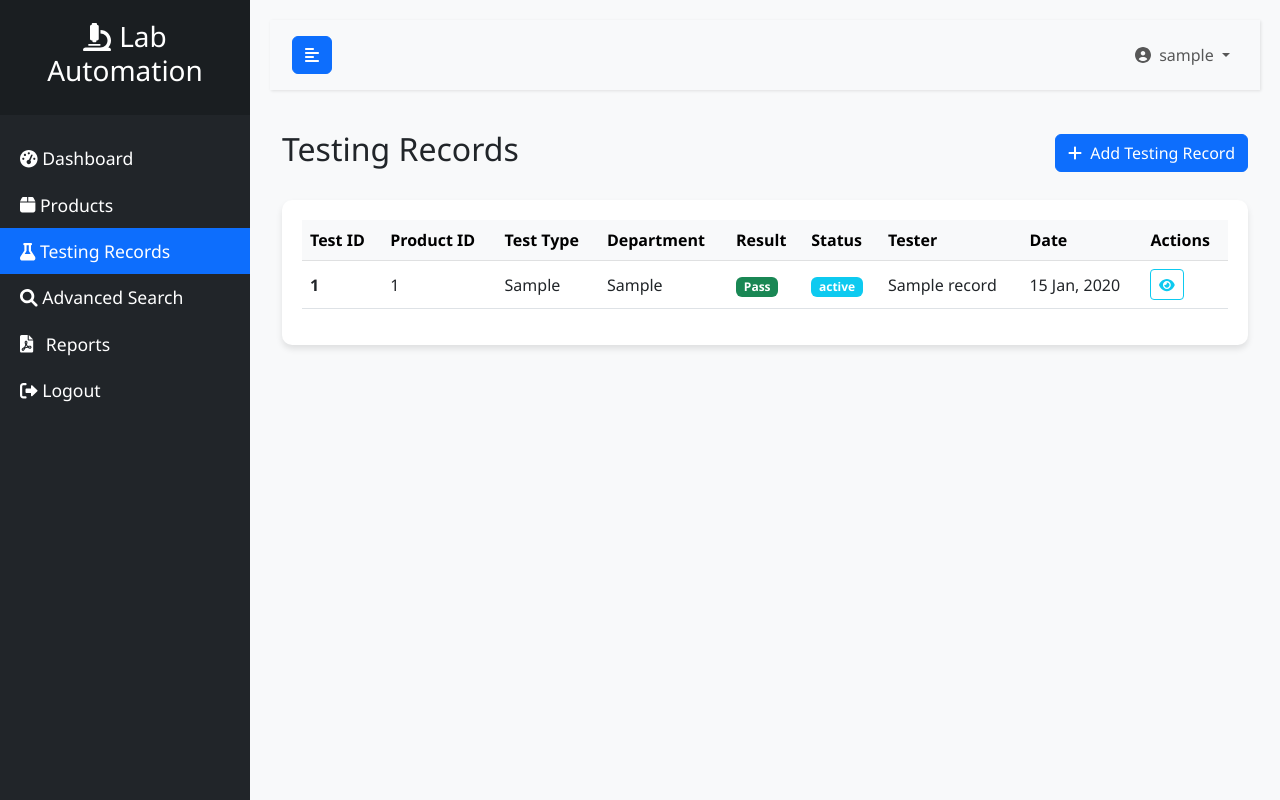
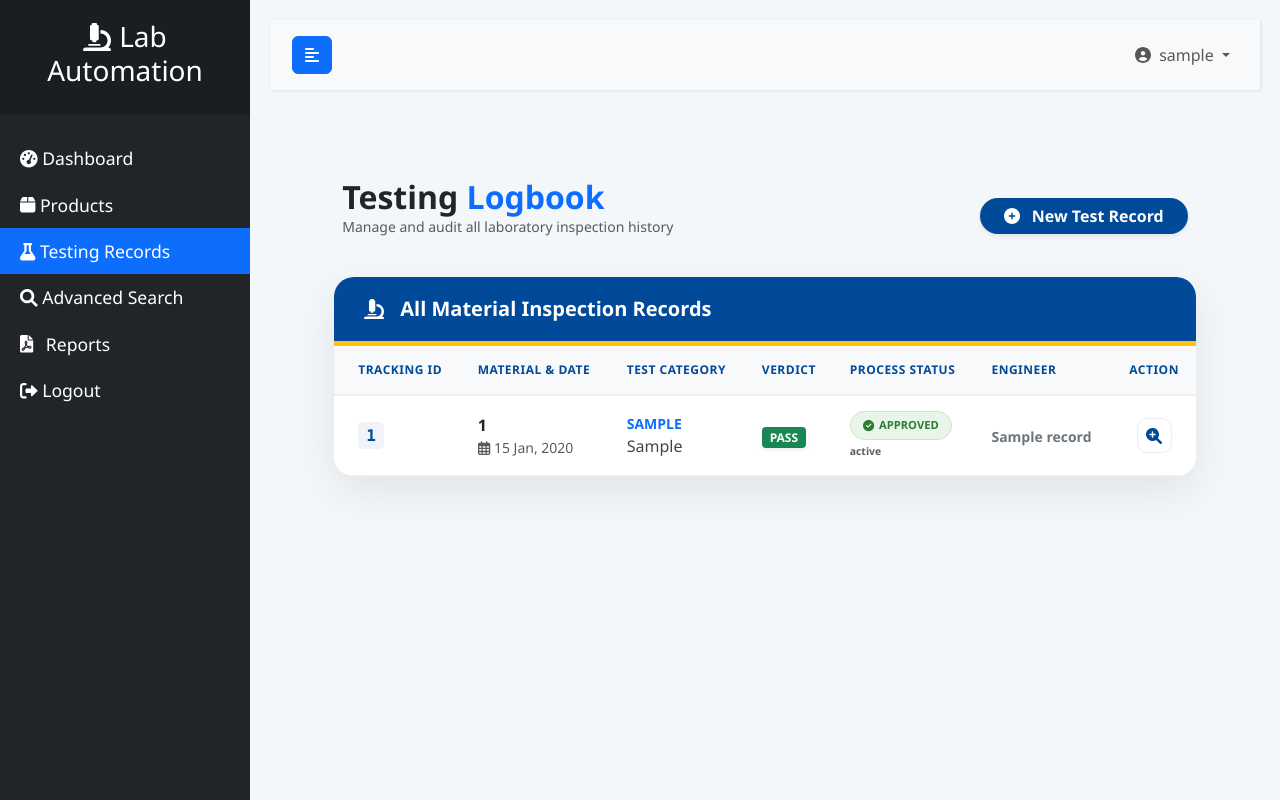
Before and after one commit to AyazAhmed071/Lab-Automation-System, a PHP site: page /lab_automation_system/testing/view_tests.php in a window 1280 px wide. Run offline with PHP 8.4, Linux system fonts and the light colour scheme; the visitor is signed in with stand-in values (Sample User, id 1); tables that the repository leaves empty hold one stand-in row (values such as "Sample post").

Commit message:
Finalized premium UI for view_tests to match add_test design

```diff
--- a/testing/view_tests.php
+++ b/testing/view_tests.php
@@ -1,98 +1,204 @@
 <?php
+include '../config/db.php';
 include '../header.php';
 
-// Fetch all tests
+// Fetch all tests with latest on top
 $tests = $conn->query("SELECT * FROM testing_records ORDER BY created_at DESC");
 ?>
 
-<div class="d-flex justify-content-between align-items-center mb-4">
-    <h2>Testing Records</h2>
-    <a href="add_test.php" class="btn btn-primary"><i class="fas fa-plus me-2"></i>Add Testing Record</a>
+<style>
+    :root {
+        --ke-blue: #004a99;
+        --ke-yellow: #ffc20e;
+    }
+
+    body {
+        background-color: #f4f7f9;
+        font-family: 'Segoe UI', Roboto, Helvetica, Arial, sans-serif;
+    }
+
+    .test-card {
+        border: none;
+        border-radius: 20px;
+        box-shadow: 0 15px 40px rgba(0, 0, 0, 0.08);
+        overflow: hidden;
+        background: white;
+    }
+
+    .test-header {
+        background: var(--ke-blue);
+        color: white;
+        padding: 20px 30px;
+        border-bottom: 5px solid var(--ke-yellow);
+    }
+
+    .table thead th {
+        background-color: #f8f9fa;
+        color: var(--ke-blue);
+        text-transform: uppercase;
+        font-size: 0.75rem;
+        font-weight: 800;
+        letter-spacing: 0.5px;
+        border-bottom: 2px solid #eee;
+        padding: 15px;
+    }
+
+    .table tbody td {
+        padding: 15px;
+        border-bottom: 1px solid #f1f1f1;
+        vertical-align: middle;
+        color: #444;
+    }
+
+    /* Status Tags to match add_test logic */
+    .status-badge {
+        font-weight: 700;
+        font-size: 0.7rem;
+        padding: 5px 12px;
+        border-radius: 50px;
+        display: inline-flex;
+        align-items: center;
+        gap: 5px;
+    }
+
+    .status-approved { background: #e8f5e9; color: #2e7d32; border: 1px solid #c8e6c9; }
+    .status-rejected { background: #ffebee; color: #c62828; border: 1px solid #ffcdd2; }
+    .status-review { background: #fff3e0; color: #ef6c00; border: 1px solid #ffe0b2; }
+
+    .test-id-tag {
+        font-family: 'Consolas', monospace;
+        color: var(--ke-blue);
+        font-weight: 700;
+        background: #f0f4f8;
+        padding: 4px 8px;
+        border-radius: 5px;
+    }
+
+    .btn-action {
+        width: 35px;
+        height: 35px;
+        display: inline-flex;
+        align-items: center;
+        justify-content: center;
+        border-radius: 10px;
+        transition: 0.3s;
+        border: 1px solid #eee;
+        background: white;
+        color: var(--ke-blue);
+    }
+
+    .btn-action:hover {
+        background: var(--ke-blue);
+        color: white;
+        transform: translateY(-2px);
+    }
+
+    .section-title {
+        font-size: 1.25rem;
+        font-weight: 700;
+        color: var(--ke-blue);
+    }
+</style>
+
+<div class="container-fluid py-5">
+    <div class="row justify-content-center">
+        <div class="col-lg-11">
+
+            <div class="d-flex justify-content-between align-items-center mb-4 px-2">
+                <div>
+                    <h2 class="fw-bold text-dark mb-0">Testing <span class="text-primary">Logbook</span></h2>
+                    <p class="text-muted small">Manage and audit all laboratory inspection history</p>
+                </div>
+                <a href="add_test.php" class="btn btn-primary rounded-pill px-4 fw-bold shadow-sm" style="background: var(--ke-blue); border:none;">
+                    <i class="fas fa-plus-circle me-2"></i> New Test Record
+                </a>
             </div>
 
-<div class="table-container">
+            <div class="card test-card">
+                <div class="test-header">
+                    <div class="d-flex align-items-center">
+                        <i class="fas fa-microscope fa-lg me-3 text-white"></i>
+                        <h5 class="mb-0 fw-bold">All Material Inspection Records</h5>
+                    </div>
+                </div>
+
+                <div class="card-body p-0">
                     <div class="table-responsive">
-        <table class="table table-hover align-middle">
-            <thead class="table-light">
+                        <table class="table table-hover mb-0">
+                            <thead>
                                 <tr>
-                    <th>Test ID</th>
-                    <th>Product ID</th>
-                    <th>Test Type</th>
-                    <th>Department</th>
-                    <th>Result</th>
-                    <th>Status</th>
-                    <th>Tester</th>
-                    <th>Date</th>
-                    <th>Actions</th>
+                                    <th class="ps-4">Tracking ID</th>
+                                    <th>Material & Date</th>
+                                    <th>Test Category</th>
+                                    <th>Verdict</th>
+                                    <th>Process Status</th>
+                                    <th>Engineer</th>
+                                    <th class="text-center">Action</th>
                                 </tr>
                             </thead>
                             <tbody>
                                 <?php if ($tests->num_rows > 0): ?>
                                     <?php while ($row = $tests->fetch_assoc()): ?>
                                         <tr>
-                            <td><strong><?php echo $row['test_id']; ?></strong></td>
-                            <td><?php echo $row['product_id']; ?></td>
-                            <td><?php echo $row['test_type']; ?></td>
-                            <td><?php echo $row['testing_department']; ?></td>
-                            <td>
-                                <span class="badge <?php echo ($row['result'] == 'Pass') ? 'bg-success' : 'bg-danger'; ?>">
-                                    <?php echo $row['result']; ?>
-                                </span>
+                                            <td class="ps-4">
+                                                <span class="test-id-tag"><?php echo $row['test_id']; ?></span>
                                             </td>
                                             <td>
-                                <span class="badge <?php echo ($row['result'] == 'Pass') ? 'bg-info' : 'bg-warning text-dark'; ?>">
-                                    <?php echo $row['status']; ?>
-                                </span>
+                                                <div class="fw-bold text-dark"><?php echo $row['product_id']; ?></div>
+                                                <div class="text-muted small"><i class="far fa-calendar-alt me-1"></i><?php echo date('d M, Y', strtotime($row['testing_date'])); ?></div>
                                             </td>
-                            <td><?php echo $row['tester_name']; ?></td>
-                            <td><?php echo date('d M, Y', strtotime($row['testing_date'])); ?></td>
                                             <td>
-                                <button type="button" class="btn btn-sm btn-outline-info" data-bs-toggle="modal" data-bs-target="#viewModal<?php echo $row['id']; ?>">
-                                    <i class="fas fa-eye"></i>
+                                                <div class="small fw-bold text-primary text-uppercase"><?php echo $row['testing_department']; ?></div>
+                                                <div class="text-truncate" style="max-width: 150px;"><?php echo $row['test_type']; ?></div>
+                                            </td>
+                                            <td>
+                                                <?php if ($row['result'] == 'Pass'): ?>
+                                                    <span class="badge bg-success shadow-sm" style="border-radius: 4px;">PASS</span>
+                                                <?php else: ?>
+                                                    <span class="badge bg-danger shadow-sm" style="border-radius: 4px;">FAIL</span>
+                                                <?php endif; ?>
+                                            </td>
+                                            <td>
+                                                <?php if ($row['result'] == 'Pass'): ?>
+                                                    <div class="status-badge status-approved">
+                                                        <i class="fas fa-check-circle"></i> APPROVED
+                                                    </div>
+                                                    <div class="text-muted mt-1" style="font-size: 0.65rem; font-weight: 600;"><?php echo $row['status']; ?></div>
+                                                <?php elseif ($row['result'] == 'Fail'): ?>
+                                                    <div class="status-badge status-rejected">
+                                                        <i class="fas fa-times-circle"></i> REJECTED
+                                                    </div>
+                                                    <div class="text-muted mt-1" style="font-size: 0.65rem; font-weight: 600; color: #c62828;"><?php echo $row['status']; ?></div>
+                                                <?php else: ?>
+                                                    <div class="status-badge status-review">
+                                                        <i class="fas fa-clock"></i> IN REVIEW
+                                                    </div>
+                                                <?php endif; ?>
+                                            </td>
+                                            <td>
+                                                <span class="small fw-bold text-secondary"><?php echo $row['tester_name']; ?></span>
+                                            </td>
+                                            <td class="text-center">
+                                                <button class="btn-action" data-bs-toggle="modal" data-bs-target="#viewModal<?php echo $row['id']; ?>">
+                                                    <i class="fas fa-search-plus"></i>
                                                 </button>
 
-                                <!-- View Modal -->
                                                 <div class="modal fade" id="viewModal<?php echo $row['id']; ?>" tabindex="-1" aria-hidden="true">
-                                    <div class="modal-dialog modal-lg">
-                                        <div class="modal-content">
-                                            <div class="modal-header">
-                                                <h5 class="modal-title">Test Details: <?php echo $row['test_id']; ?></h5>
-                                                <button type="button" class="btn-close" data-bs-dismiss="modal" aria-label="Close"></button>
+                                                    <div class="modal-dialog modal-dialog-centered">
+                                                        <div class="modal-content" style="border-radius: 20px; border: none;">
+                                                            <div class="modal-header p-4" style="background: var(--ke-blue); color: white; border-bottom: 4px solid var(--ke-yellow); border-radius: 20px 20px 0 0;">
+                                                                <h5 class="modal-title fw-bold"><i class="fas fa-file-contract me-2"></i> Report Details</h5>
+                                                                <button type="button" class="btn-close btn-close-white" data-bs-dismiss="modal"></button>
                                                             </div>
-                                            <div class="modal-body">
-                                                <div class="row">
-                                                    <div class="col-md-6 mb-3">
-                                                        <strong>Product ID:</strong> <?php echo $row['product_id']; ?>
+                                                            <div class="modal-body p-4 text-start">
+                                                                <div class="mb-3 p-3 bg-light rounded-3 border-start border-4 border-primary">
+                                                                    <label class="small fw-bold text-muted text-uppercase mb-1 d-block">Testing Criteria</label>
+                                                                    <p class="mb-0 text-dark"><?php echo nl2br($row['testing_criteria']); ?></p>
                                                                 </div>
-                                                    <div class="col-md-6 mb-3">
-                                                        <strong>Test Type:</strong> <?php echo $row['test_type']; ?>
+                                                                <div class="mb-0 p-3 bg-light rounded-3 border-start border-4 border-warning">
+                                                                    <label class="small fw-bold text-muted text-uppercase mb-1 d-block">Technical Remarks</label>
+                                                                    <p class="mb-0 text-dark"><?php echo $row['remarks'] ? nl2br($row['remarks']) : 'No specific observations recorded.'; ?></p>
                                                                 </div>
-                                                    <div class="col-md-6 mb-3">
-                                                        <strong>Department:</strong> <?php echo $row['testing_department']; ?>
-                                                    </div>
-                                                    <div class="col-md-6 mb-3">
-                                                        <strong>Testing Date:</strong> <?php echo date('d M, Y', strtotime($row['testing_date'])); ?>
-                                                    </div>
-                                                    <div class="col-md-12 mb-3">
-                                                        <strong>Testing Criteria:</strong><br>
-                                                        <div class="p-2 bg-light rounded mt-1"><?php echo nl2br($row['testing_criteria']); ?></div>
-                                                    </div>
-                                                    <div class="col-md-12 mb-3">
-                                                        <strong>Result:</strong>
-                                                        <span class="badge <?php echo ($row['result'] == 'Pass') ? 'bg-success' : 'bg-danger'; ?>"><?php echo $row['result']; ?></span>
-                                                        - <?php echo $row['status']; ?>
-                                                    </div>
-                                                    <div class="col-md-12 mb-3">
-                                                        <strong>Remarks:</strong><br>
-                                                        <div class="p-2 bg-light rounded mt-1"><?php echo nl2br($row['remarks']); ?></div>
-                                                    </div>
-                                                    <div class="col-md-6 mb-3">
-                                                        <strong>Tester Name:</strong> <?php echo $row['tester_name']; ?>
-                                                    </div>
-                                                </div>
-                                            </div>
-                                            <div class="modal-footer">
-                                                <button type="button" class="btn btn-secondary" data-bs-dismiss="modal">Close</button>
                                                             </div>
                                                         </div>
                                                     </div>
@@ -102,12 +208,21 @@ $tests = $conn->query("SELECT * FROM testing_records ORDER BY created_at DESC");
                                     <?php endwhile; ?>
                                 <?php else: ?>
                                     <tr>
-                        <td colspan="9" class="text-center py-4">No testing records found.</td>
+                                        <td colspan="7" class="text-center py-5">
+                                            <div class="text-muted">
+                                                <i class="fas fa-folder-open fa-3x mb-3 opacity-25"></i>
+                                                <p>No testing records available.</p>
+                                            </div>
+                                        </td>
                                     </tr>
                                 <?php endif; ?>
                             </tbody>
                         </table>
                     </div>
                 </div>
+            </div>
+        </div>
+    </div>
+</div>
 
 <?php include '../footer.php'; ?>
```
Lines whose indentation alone changed are shown as unchanged.
